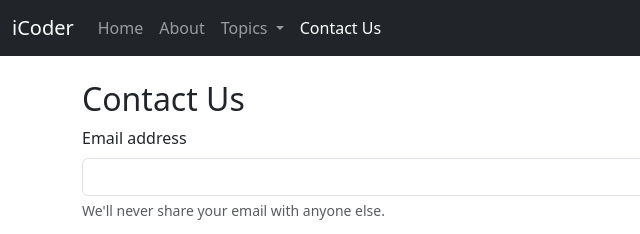
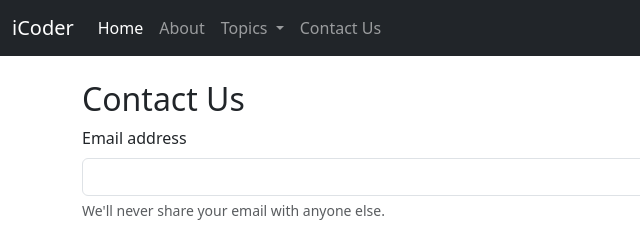
Before and after one commit to Tamsil-sarnobat/iCoderBootstrap, a plain HTML site: page Contact.html in a window 1280 px wide. Shown: the top 234 px of the page, 0-640 px from the left. Drawn offline with nearby package versions, Linux system fonts and the light colour scheme.

Commit message:
Update Contact.html

```diff
--- a/Contact.html
+++ b/Contact.html
@@ -19,10 +19,10 @@
               <div class="collapse navbar-collapse" id="navbarSupportedContent">
                 <ul class="navbar-nav me-auto mb-2 mb-lg-0">
                   <li class="nav-item">
-                    <a class="nav-link" aria-current="page" href="/">Home</a>
+                    <a class="nav-link active" aria-current="page" href="/">Home</a>
                   </li>
                   <li class="nav-item">
-                    <a class="nav-link" href="/About.html">About</a>
+                    <a class="nav-link" href="/iCoderBootstrap/About.html">About</a>
                   </li>
                   <li class="nav-item dropdown">
                     <a class="nav-link dropdown-toggle" href="#" role="button" data-bs-toggle="dropdown" aria-expanded="false">
@@ -38,7 +38,7 @@
                   </li>
 
                   <li class="nav-item">
-                    <a class="nav-link active" href="/Contact.html">Contact Us</a>
+                    <a class="nav-link" href="/iCoderBootstrap/Contact.html">Contact Us</a>
                   </li>
 
                 </ul>
```
